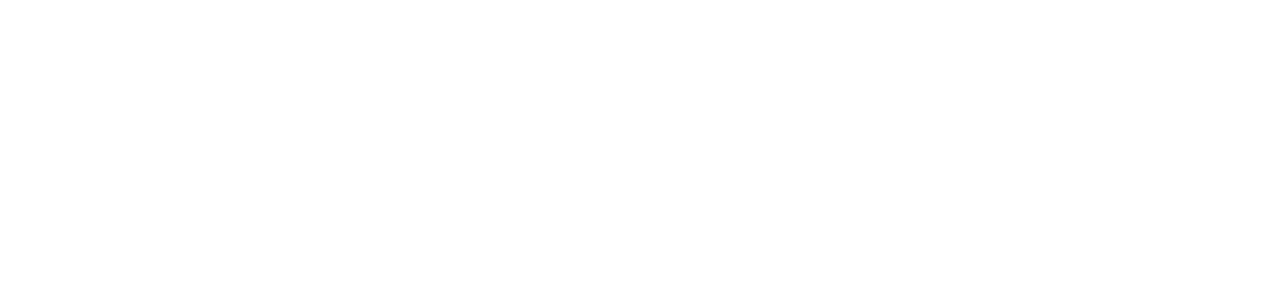
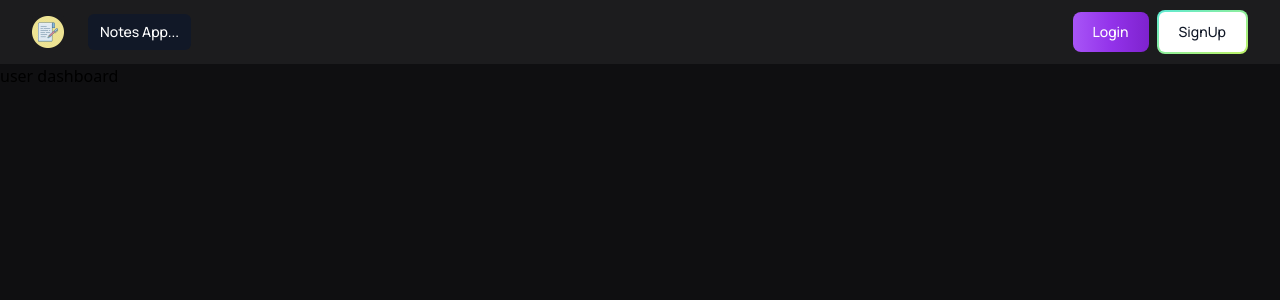
Before and after one commit to Ayaan0056/Full-Stack-Notes-App, a React (Vite) app in the folder NotesApp_frontend/: page /dashboard in a window 1280 px wide. Before the commit this address had no page. Shown: the top 300 px of the page. Built offline with nearby package versions, Linux system fonts and the light colour scheme.

Commit message:
user dashboard page WIP

```diff
--- a/NotesApp_frontend/package.json
+++ b/NotesApp_frontend/package.json
@@ -11,6 +11,8 @@
   },
   "dependencies": {
     "@hookform/resolvers": "^5.0.1",
+    "@react-navigation/native": "^7.1.6",
+    "@react-navigation/native-stack": "^7.3.10",
     "axios": "^1.8.4",
     "react": "^19.0.0",
     "react-dom": "^19.0.0",
--- a/NotesApp_frontend/src/App.jsx
+++ b/NotesApp_frontend/src/App.jsx
@@ -4,6 +4,7 @@
 import LandingPage from "./pages/LandingPage";
 import Login from "./pages/Login";
 import SignUp from "./pages/SignUp";
+import Dashboard from "./pages/Dashboard";
 
 function App() {
   return (
@@ -13,6 +14,7 @@
           <Route path="/" element={<LandingPage />} />
           <Route path="/login" element={<Login />} />
           <Route path="/signup" element={<SignUp />}/>
+          <Route path="/dashboard" element={<Dashboard />} />
         </Routes>
       </BrowserRouter>
     </>
--- /dev/null
+++ b/NotesApp_frontend/src/pages/Dashboard.jsx
@@ -0,0 +1,16 @@
+import React from "react";
+
+import Navbar from "../components/NavBar";
+
+const Dashboard = () => {
+    return (
+        <>
+            <Navbar />
+            <div className="h-[calc(100vh-64px)] bg-[#0F0F11]">
+                <h1>user dashboard</h1>
+            </div>
+        </>
+        )
+}
+
+export default Dashboard;
--- a/NotesApp_frontend/src/pages/Login.jsx
+++ b/NotesApp_frontend/src/pages/Login.jsx
@@ -3,11 +3,13 @@
 import { yupResolver } from "@hookform/resolvers/yup";
 import axios from "axios";
 import toast, { Toaster } from 'react-hot-toast';
+import { useNavigate } from "react-router-dom";
 
 import userValidationSchema from "../validators/userValidation.js";
 import Navbar from "../components/NavBar.jsx";
 const Login = () => {
     const { register, handleSubmit, formState } = useForm({ resolver: yupResolver(userValidationSchema) });
+    const navigate = useNavigate();
 
     async function onSubmit(data) {
         console.log("data: ", data);
@@ -24,6 +26,9 @@
                 localStorage.setItem("accessToken", response.data.accessToken)
                 localStorage.setItem("refreshToken", response.data.refreshToken)
                 localStorage.setItem("userId", response.data.data.userId)
+
+                console.log("reached")
+                navigate("/dashboard")
             }
 
         } catch (error) {
```
Also changed, not shown: NotesApp_frontend/src/components/CreateNote.jsx (added), 1 other file (tests, documents, lock files or other folders).
